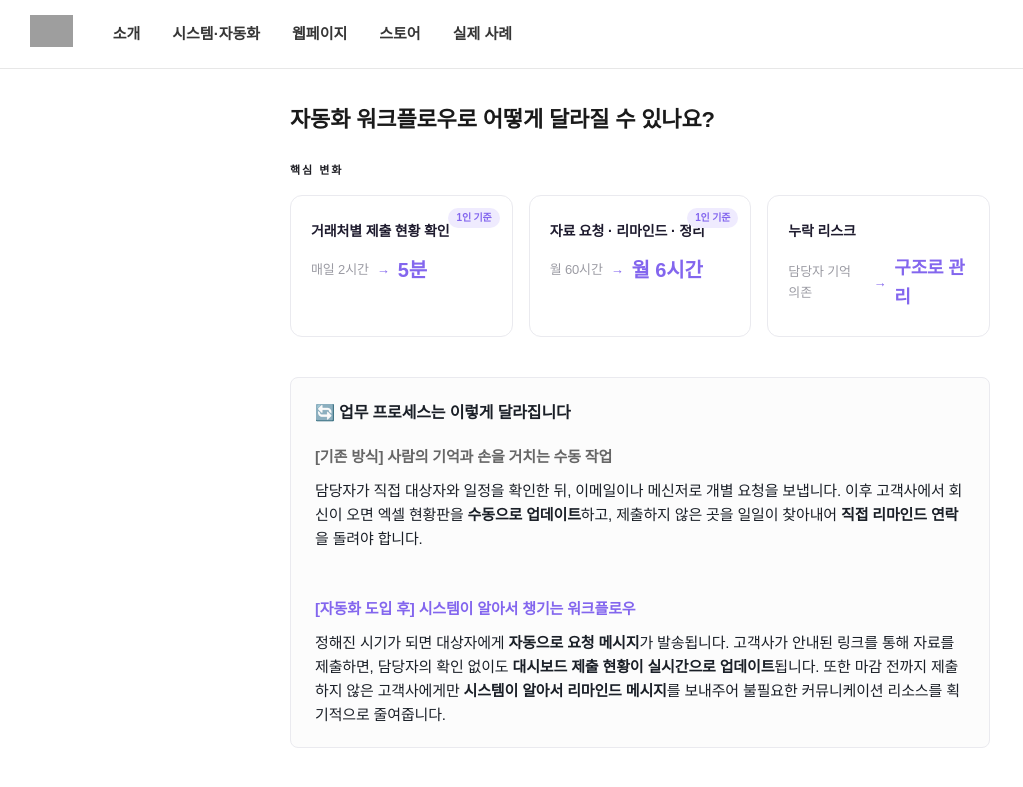
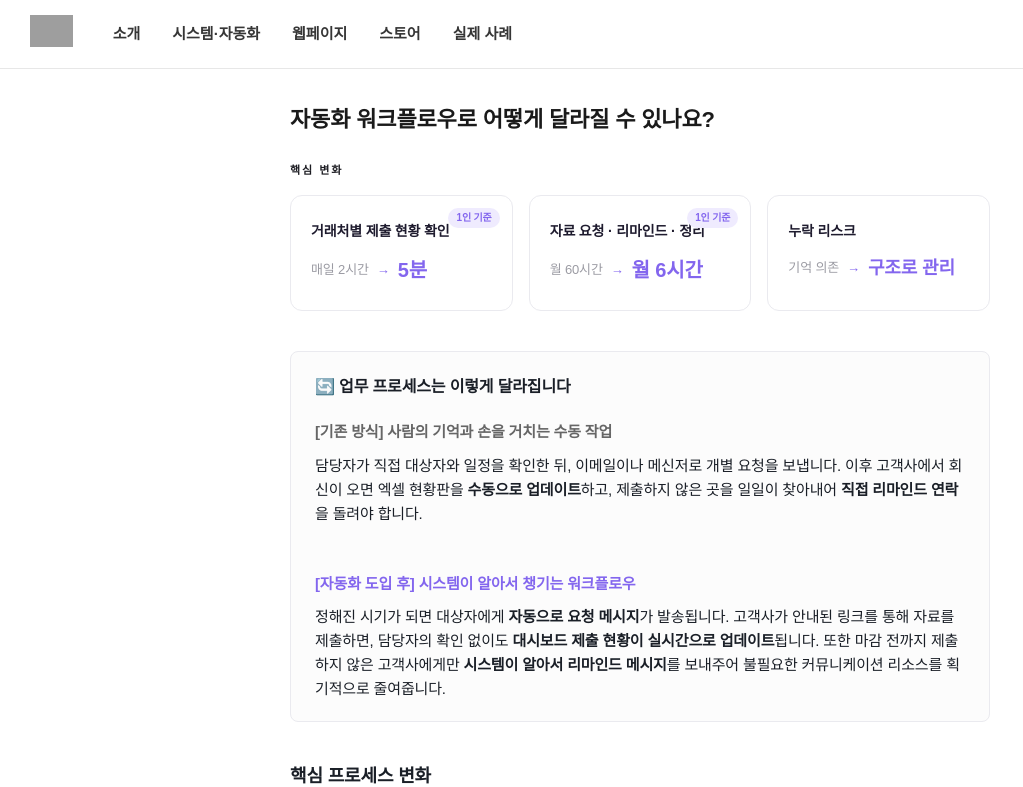
Before and after one commit to nsdlab26/blog, a Jekyll site: the page built from _posts/2026-05-25-workflow-request.md, in a window 1280 px wide and 900 px high, scrolled down 1760 px, cut to the strip 0-787 px from the top of the window. Shown: the whole strip, without its empty margins (0-1023 px from the left). Built offline with Jekyll 4.4.1, drawn with Linux system fonts in a browser that asks for light colours; nearby versions of some CDN libraries; some web fonts are replaced; grey boxes are pictures that could not be loaded.

Commit message:
Update 2026-05-25-workflow-request.md

```diff
--- a/_posts/2026-05-25-workflow-request.md
+++ b/_posts/2026-05-25-workflow-request.md
@@ -60,7 +60,7 @@ meta_description: "고객이 늘어날수록 가중되는 자료 취합 업무.
 <div style="display:flex; flex-wrap:wrap; gap:16px; margin-bottom:40px; width:100%;" markdown="0">
 <div style="flex:1; min-width:200px; background:#fff; border:1px solid #EAEAEF; border-radius:12px; padding:24px 20px; position:relative;"><span style="position:absolute; top:12px; right:12px; font-size:10px; font-weight:600; color:#8366EE; background:#EFEBFE; padding:2px 8px; border-radius:999px;">1인 기준</span><div style="font-size:14px; font-weight:600; color:#1E1B2E; margin-bottom:12px;">거래처별 제출 현황 확인</div><div style="display:flex; align-items:center; gap:8px;"><span style="font-size:13px; font-weight:500; color:#9B9BA3;">매일 2시간</span><span style="font-size:13px; color:#8366EE;">→</span><span style="font-size:20px; font-weight:800; color:#8366EE;">5분</span></div></div>
 <div style="flex:1; min-width:200px; background:#fff; border:1px solid #EAEAEF; border-radius:12px; padding:24px 20px; position:relative;"><span style="position:absolute; top:12px; right:12px; font-size:10px; font-weight:600; color:#8366EE; background:#EFEBFE; padding:2px 8px; border-radius:999px;">1인 기준</span><div style="font-size:14px; font-weight:600; color:#1E1B2E; margin-bottom:12px;">자료 요청 · 리마인드 · 정리</div><div style="display:flex; align-items:center; gap:8px;"><span style="font-size:13px; font-weight:500; color:#9B9BA3;">월 60시간</span><span style="font-size:13px; color:#8366EE;">→</span><span style="font-size:20px; font-weight:800; color:#8366EE;">월 6시간</span></div></div>
-<div style="flex:1; min-width:200px; background:#fff; border:1px solid #EAEAEF; border-radius:12px; padding:24px 20px; position:relative;"><div style="font-size:14px; font-weight:600; color:#1E1B2E; margin-bottom:12px;">누락 리스크</div><div style="display:flex; align-items:center; gap:8px;"><span style="font-size:13px; font-weight:500; color:#9B9BA3;">담당자 기억 의존</span><span style="font-size:13px; color:#8366EE;">→</span><span style="font-size:18px; font-weight:800; color:#8366EE;">구조로 관리</span></div></div>
+<div style="flex:1; min-width:200px; background:#fff; border:1px solid #EAEAEF; border-radius:12px; padding:24px 20px; position:relative;"><div style="font-size:14px; font-weight:600; color:#1E1B2E; margin-bottom:12px;">누락 리스크</div><div style="display:flex; align-items:center; gap:8px;"><span style="font-size:13px; font-weight:500; color:#9B9BA3;">기억 의존</span><span style="font-size:13px; color:#8366EE;">→</span><span style="font-size:18px; font-weight:800; color:#8366EE;">구조로 관리</span></div></div>
 </div>
 
 <div style="background-color: #fcfcfc; border-radius: 8px; padding: 20px 24px; margin-bottom: 32px; border: 1px solid #EAEAEF;" markdown="0">
```
